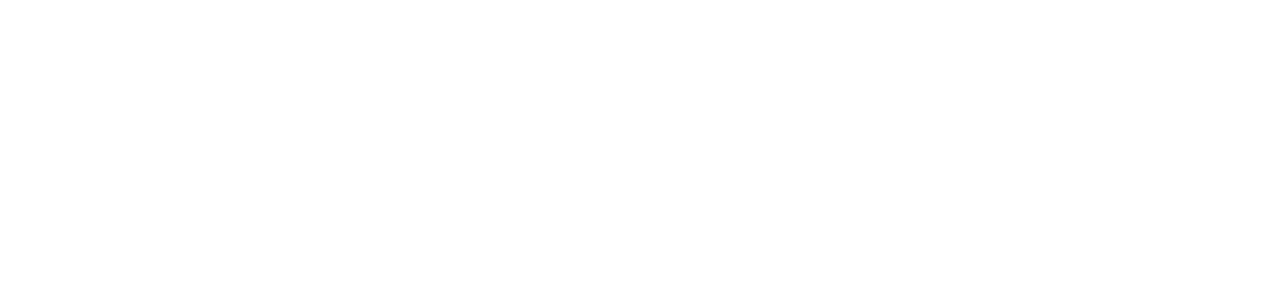
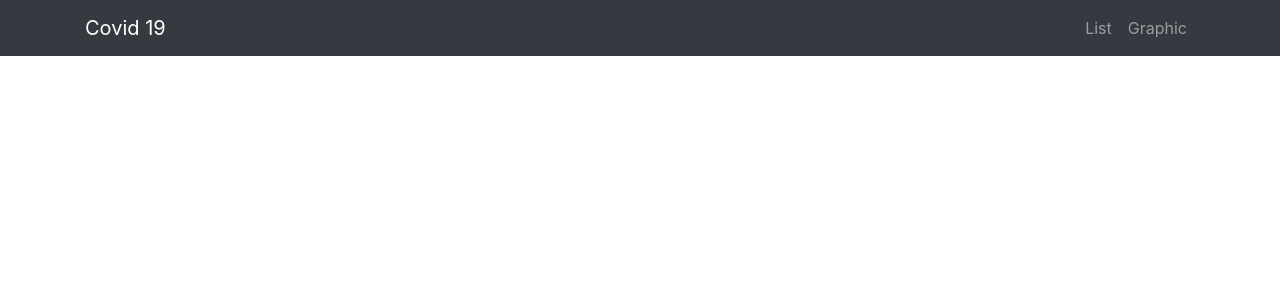
Before and after one commit to douglasabraga/covid19-graphic-statistics-ng, an Angular app: page / in a window 1280 px wide. Shown: the top 300 px of the page. Built offline with nearby package versions, Linux system fonts and the light colour scheme.

Commit message:
feat: add component menu

```diff
--- a/src/app/app.component.html
+++ b/src/app/app.component.html
@@ -1 +1,2 @@
+<app-menu></app-menu>
 <router-outlet></router-outlet>
--- a/src/app/app.module.ts
+++ b/src/app/app.module.ts
@@ -4,10 +4,12 @@
 import { AppRoutingModule } from './app-routing.module';
 import { AppComponent } from './app.component';
 import { NgbModule } from '@ng-bootstrap/ng-bootstrap';
+import { MenuComponent } from './components/template/menu/menu.component';
 
 @NgModule({
   declarations: [
     AppComponent,
+    MenuComponent,
   ],
   imports: [
     BrowserModule,
--- /dev/null
+++ b/src/app/components/template/menu/menu.component.html
@@ -0,0 +1,18 @@
+<nav class="navbar navbar-expand-lg navbar-dark bg-dark fixed-top">
+    <div class="container">
+      <a class="navbar-brand" href="#">Covid 19</a>
+      <button class="navbar-toggler" type="button" data-toggle="collapse" data-target="#navbarResponsive" aria-controls="navbarResponsive" aria-expanded="false" aria-label="Toggle navigation">
+        <span class="navbar-toggler-icon"></span>
+      </button>
+      <div class="collapse navbar-collapse" id="navbarResponsive">
+        <ul class="navbar-nav ml-auto">
+          <li class="nav-item">
+            <a class="nav-link" href="#">List</a>
+          </li>
+          <li class="nav-item">
+            <a class="nav-link" href="#">Graphic</a>
+          </li>
+        </ul>
+      </div>
+    </div>
+  </nav>
```
Also changed, not shown: src/app/components/template/menu/menu.component.ts (added, +7 -0 lines).
